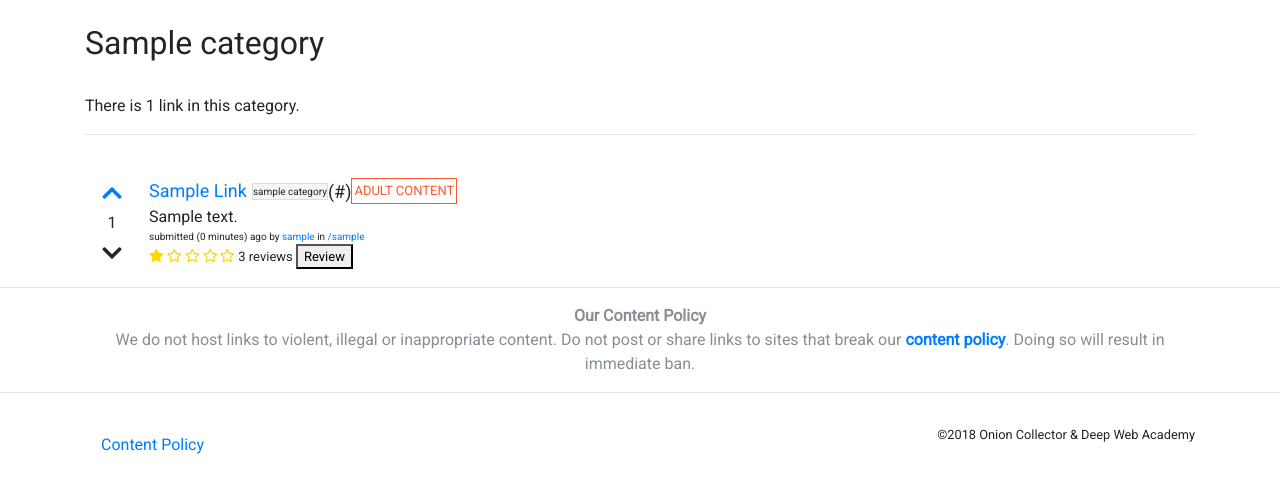
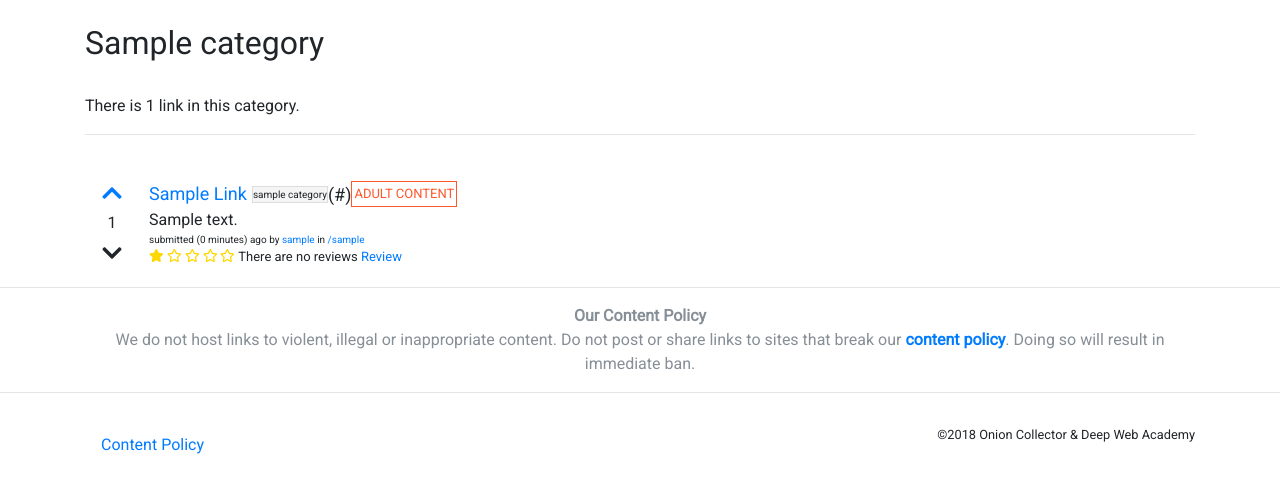
Before and after one commit to morganwtaylor/onioncollector, a Django app: a page that uses links/templates/links/base/_link.html in a window 1280 px wide. Shown: the part 66-559 px from the top of the page. Run offline with Django 3.2, Linux system fonts and the light colour scheme; tables that the repository leaves empty hold one stand-in row (values such as "Sample post"); some libraries are stand-ins or nearby versions.

Commit message:
Updaded CRUD views

```diff
--- a/links/templates/links/base/_link.html
+++ b/links/templates/links/base/_link.html
@@ -39,7 +39,13 @@
               <span class="far fa-star"></span>
               <span class="far fa-star"></span>
               <span class="far fa-star"></span>
-              <span class='no-style' href="{% url 'links:detail' slug=link.slug %}"> 3 reviews</span> <button> Review</button>
+                {% if reviews > 0 %}
+                  {{ reviews.count }}
+                {% else %}
+                  There are no reviews
+                {% endif %}
+              </span>
+              <a href="{% url 'links:review' slug=link.slug %}"> Review</a>
               <span> </p>
           </div>
 
--- a/links/templates/links/review_form.html
+++ b/links/templates/links/review_form.html
@@ -2,7 +2,7 @@
 {% load bootstrap3 %}
 
 {% block content %}
-<h1>{% if not form.instance.pk %}New Link{% else %}Edit {{ form.instance.name }}{% endif %}</h1>
+<h1>{% if not form.instance.pk %}New Review{% else %}Edit Review{{ form.instance.name }}{% endif %}</h1>
 {% include 'links/base/_modal.html' %}
 <form method="POST">
   {% csrf_token %}
```
